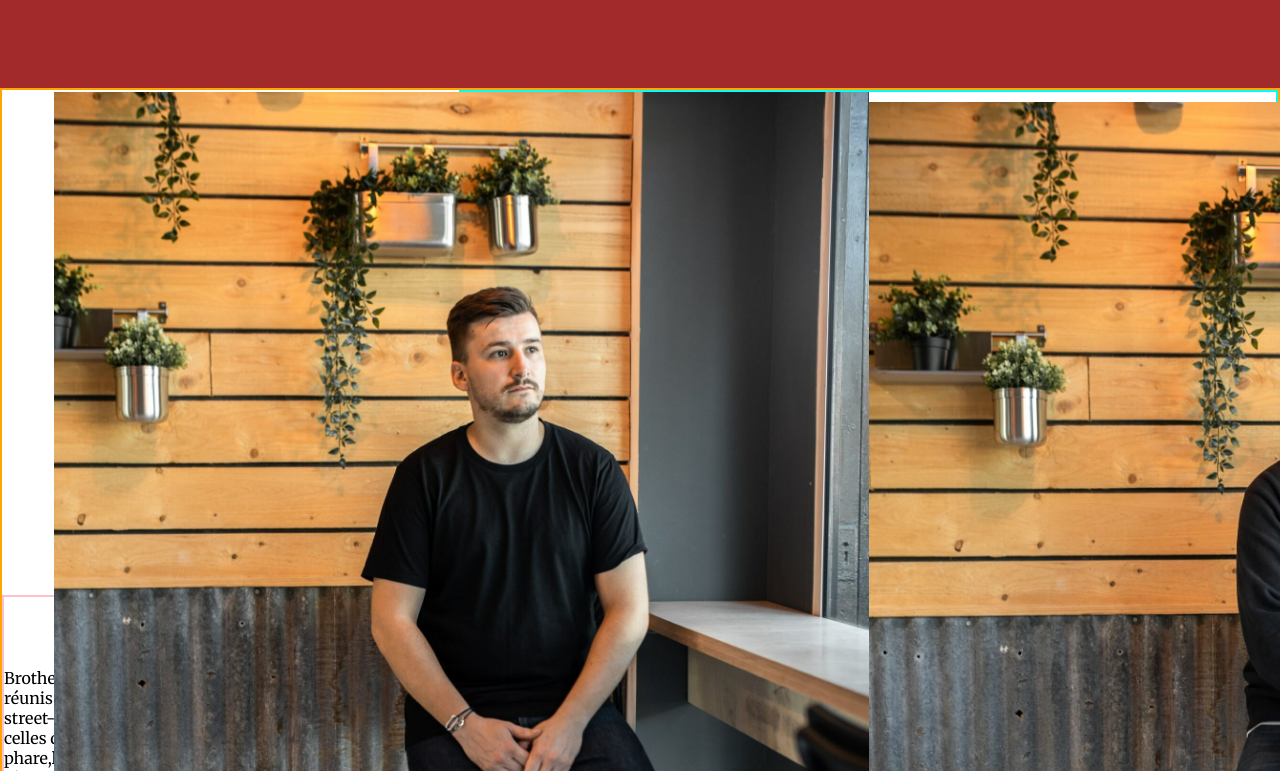
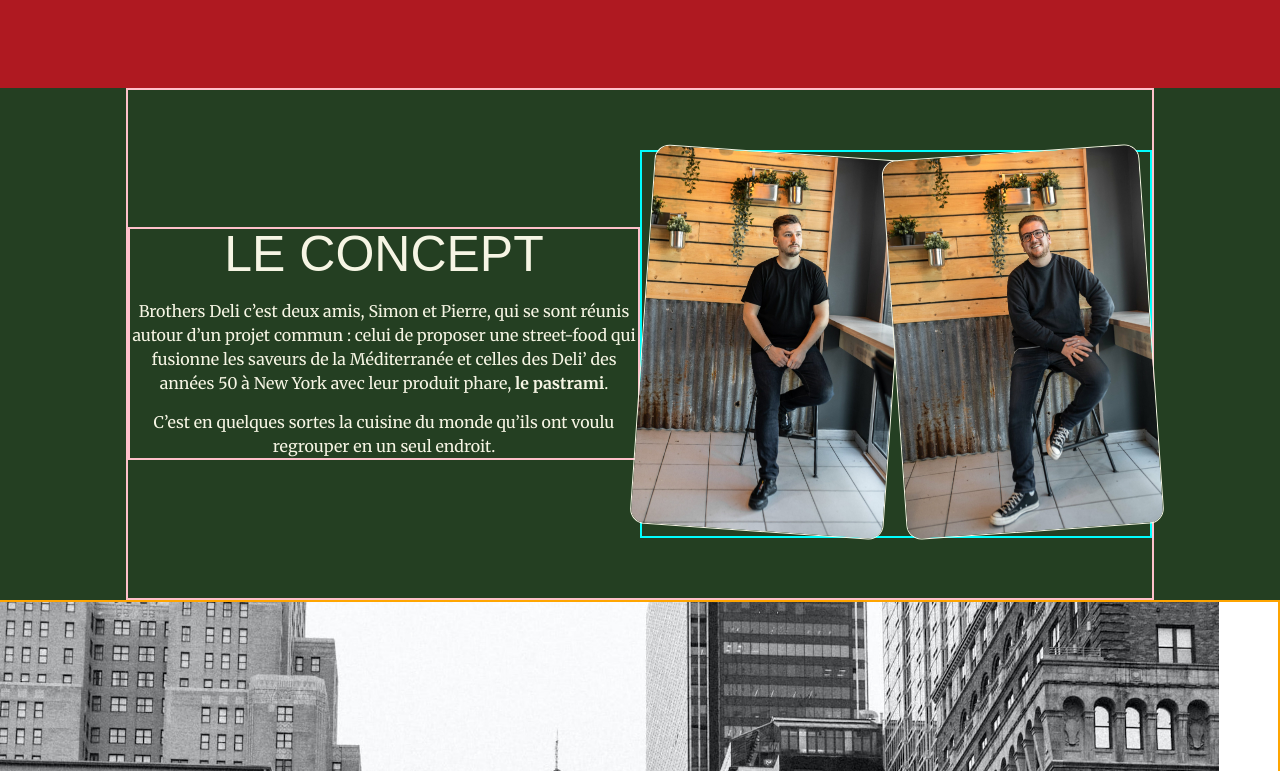
Before and after one commit to Adjel/brothersdeli, a Next.js app: page /Brand in a window 1280 px wide. Shown: the part 529-1300 px from the top of the page. Built offline with nearby package versions, Linux system fonts and the light colour scheme.

Commit message:
le concept

```diff
--- a/src/pages/Brand.js
+++ b/src/pages/Brand.js
@@ -32,25 +32,39 @@
           </h2>
         </span>
       </section>
-      <article className={styles.article}>
+      <div className={styles.div}>
+        <article className={styles.articleCreators}>
           <section className={styles.articleContent}>
-          <h2>le concept</h2>
-          <span>
+            <h2 className={styles.h2}>le concept</h2>
+            <p className={styles.p}>
               Brothers Deli c’est deux amis, Simon et Pierre, qui se sont réunis
               autour d’un projet commun : celui de proposer une street-food qui
               fusionne les saveurs de la Méditerranée et celles des Deli’ des
-            années 50 à New York avec leur produit phare,<b>le pastrami</b>.
-          </span>
-          <b>
+              années 50 à New York avec leur produit phare,<b> le pastrami</b>.
+            </p>
+            <b className={styles.b}>
               C’est en quelques sortes la cuisine du monde qu’ils ont voulu
               regrouper en un seul endroit.
             </b>
           </section>
-        <div className={styles.creatorsPhotos}>
-          <Image className={styles.image} src={Simon} layout="responsive" />
-          <Image className={styles.image} src={Pierre} layout="responsive" />
+          <section className={styles.creatorsPhotosSection}>
+            <div className={styles.simonWrapper}>
+              <Image
+                className={styles.creatorPhotos}
+                src={Simon}
+                layout="responsive"
+              />
             </div>
+            <div className={styles.pierreWrapper}>
+              <Image
+                className={styles.creatorPhotos}
+                src={Pierre}
+                layout="responsive"
+              />
+            </div>
+          </section>
         </article>
+      </div>
       <article className={styles.article}>
         <Image className={styles.image} src={NewYork} layout="responsive" />
         <section className={styles.articleContent}>
--- a/src/styles/brand.module.css
+++ b/src/styles/brand.module.css
@@ -1,9 +1,19 @@
-.section, .header, .article, .articleContent, .creatorsPhotos {
+.section, .header, .article, .articleContent, .articleCreators, .creatorsPhotosSection {
     display: flex;
     flex-direction: column;
     justify-content: center;
     align-items: center;
     max-width: 100%;
+}
+
+.h1, .h2,.marqueeContent {
+    text-transform: uppercase;
+    font-weight: var(--font-weight-normal);
+}
+
+.section {
+    max-width: 100%;
+    overflow-x: hidden;
 }
 
 /* header */
@@ -15,11 +25,9 @@
 
 .h1 {
     min-width: 33.333%;
-    text-transform: uppercase;
     text-align: center;
     font-family: var(--font-thicker);
-    font-size: clamp(3.25rem, 7vw, 6.25rem);
-    font-weight: var(--font-weight-normal);
+    font-size: clamp(3.25em, 7vw, 6.25em);
     color: var(--primary);
     margin: 0;
 }
@@ -59,8 +67,9 @@
     padding-left: 150%;
     animation: marquee 20s 4s linear infinite;
     color: var(--secondary);
-    font-size: clamp(1.25rem, 7vw, calc(50/16*1rem));
+    font-size: clamp(1.25em, 7vw, calc(50/16*1em));
     font-family: var(--font-thicker);
+    font-weight: 600;
     line-height: 1;
     margin: 0;
 }
@@ -75,31 +84,89 @@
 }
 /* marquee */
 
-.section {
-    max-width: 100%;
-    overflow-x: hidden;
-}
-
-
-.creatorsPhotos {
-    border: 2px solid cyan;
-}
-
+/* article */
 .article {
     border: 2px solid orange;
 }
 
 .articleContent {
-    display: flex;
+    width: 50%;
+    flex-wrap: wrap;
     border: 2px solid pink;
 }
+/* article */
+
+/* creators article */
+.div {
+    display: flex;
+    justify-content: center;
+    align-items: center;
+    width: 100%;
+    background-color: var(--primary);
+}
+
+.p, .content, .b {
+    color: var(--secondary);
+    font-size: var(--font-size-normal);
+    font-weight: var(--font-weight-normal);
+    text-align: center;
+    font-family: var(--font-merriweather);
+    line-height: calc(24/16*1em);
+}
+
+.articleCreators {
+    max-width: calc(1024/16*1rem);
+    height: auto;
+    padding: calc(60/16*1rem) 0;
+    background-color: var(--primary);
+    border: 2px solid pink;
+}
+
+.h2 {
+    margin-top: 0;
+    margin-bottom: calc(20/16*1rem);
+    font-family: var(--font-merriweather-sans);
+    font-size: calc(50/16*1em);
+    line-height: 1;
+    color: var(--secondary);
+}
+
+.p {
+    margin-top: 0;
+    margin-bottom: 0.9rem;
+}
+
+.content {
+
+}
+
+.creatorsPhotosSection {
+    width: 50%;
+    border: 2px solid cyan;
+}
+
+.simonWrapper {
+    transform: rotate(4deg);
+}
+.pierreWrapper {
+    transform: rotate(-4deg);
+}
+
+.creatorPhotos {
+    border: 1px solid var(--secondary);
+    border-radius: 15px;
+    object-fit: contain;
+    height: auto;
+}
+/* creators article */
+
 .image {
     object-fit: contain;
     height: auto;
 }
 
 @media (min-width: 36rem) {
-    .header, .article, .creatorsPhotos {
+    .header, .article, .creatorsPhotosSection, .articleCreators {
         flex-direction: revert;
     }
     .mobileContainer {
--- a/src/styles/globals.css
+++ b/src/styles/globals.css
@@ -21,7 +21,7 @@
   --laptop-and-up: 62rem; /* 992px */
 
   /* Colors */
-  --red: hsl(0 59 40);
+  --red: rgb(175 25 33);
   --primary: hsl(116 29 19);
   --primary-action: hsl(125 39 33);
   --secondary: hsl(56 49 93);
```
Lines whose indentation alone changed are shown as unchanged.
